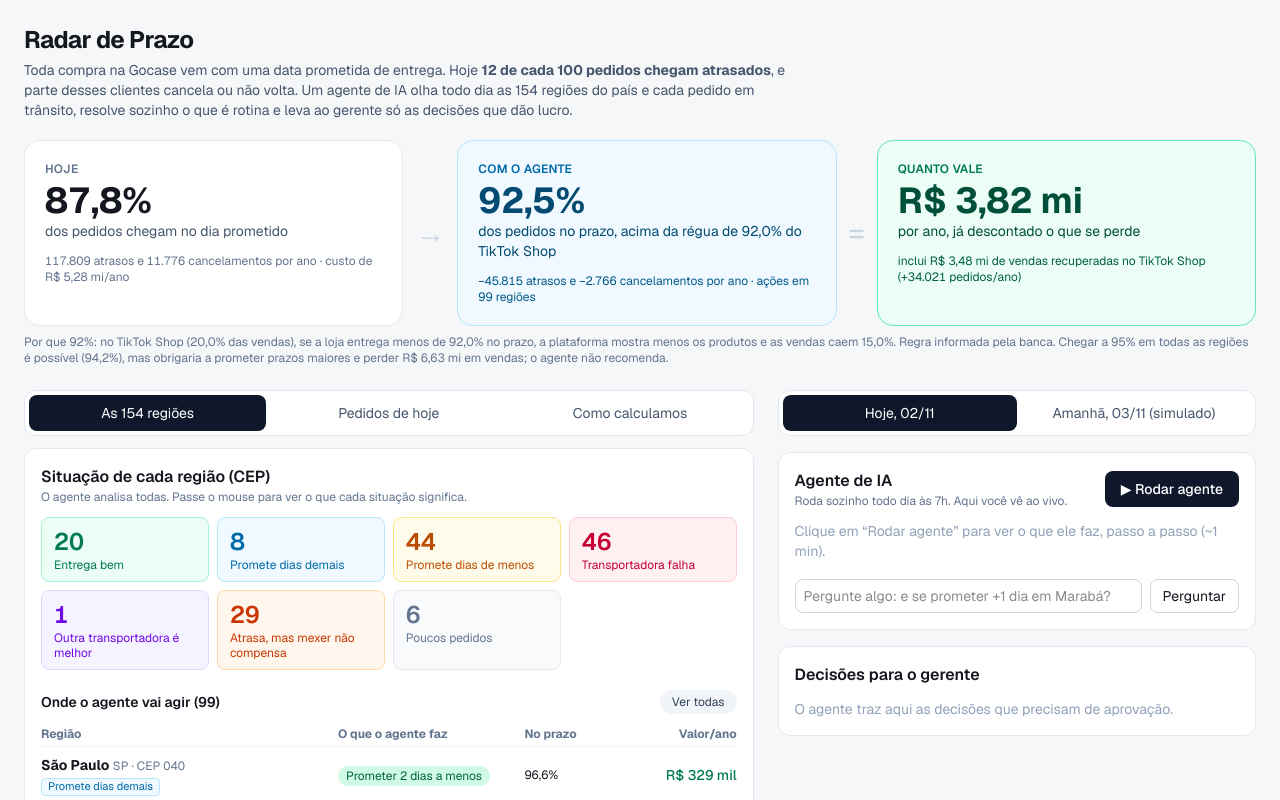
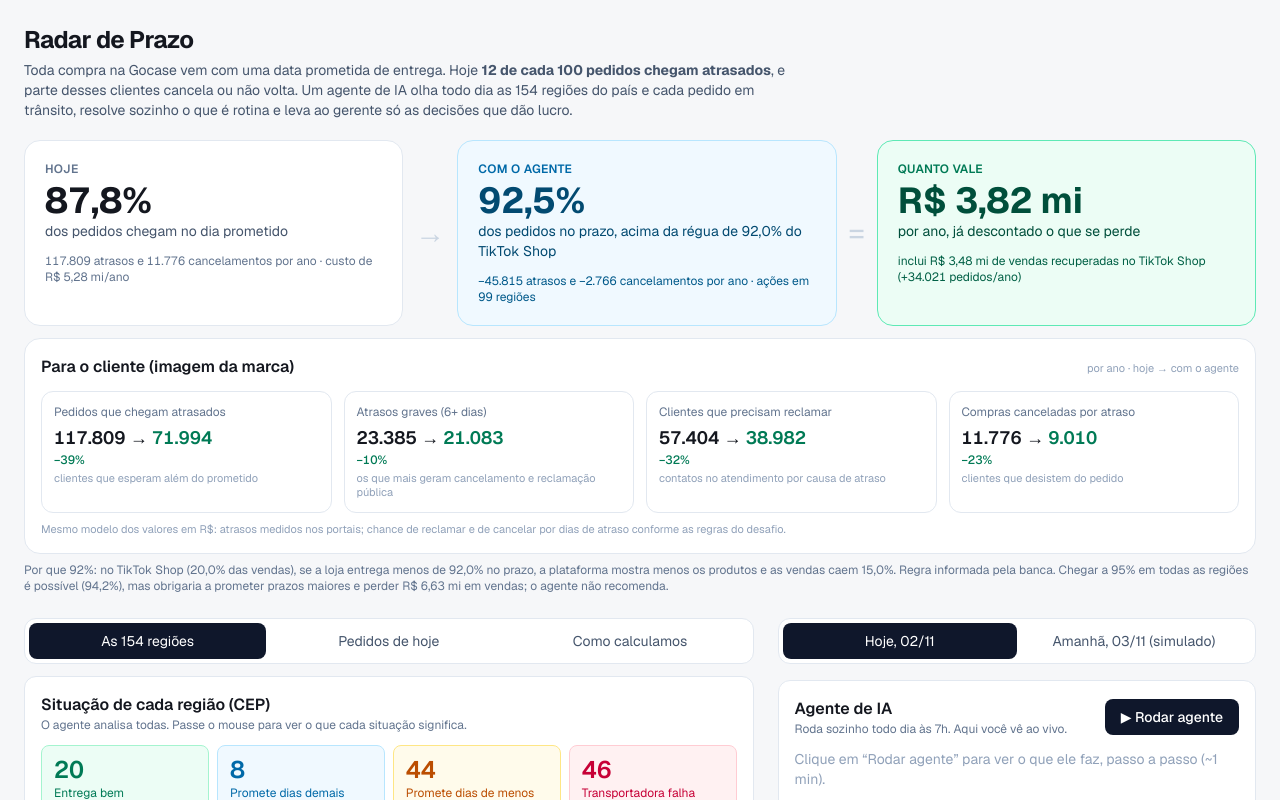
Before and after one commit to rianvilanova/gohacks-talent, a Next.js app: page / in a window 1280 px wide. Shown: the top 800 px of the page. Built offline with nearby package versions, Linux system fonts and the light colour scheme.

Commit message:
feat: placar de experiência do cliente (atrasos, atrasos graves, reclamações e cancelamentos)
Co-Authored-By: Claude Opus 5.5 <noreply@anthropic.com>

```diff
--- a/src/app/painel.tsx
+++ b/src/app/painel.tsx
@@ -4,7 +4,7 @@ import { useMemo, useRef, useState } from "react";
 import dadosJson from "@/data/radar.json";
 import {
   type Dados, type Acao, type AcaoPrefixo, type Torre, type Roteamento, type Veredito, planoAcoes, resumir, recomendada, ehAcaoReal,
-  FAIXAS, veredito, rotearNaoPostados,
+  FAIXAS, PARAMS, veredito, rotearNaoPostados,
 } from "@/lib/radar";
 import type { Proposta, Acionamento } from "@/lib/ferramentas";
 import diaSeguinteJson from "@/data/dia_seguinte.json";
@@ -146,6 +146,19 @@ export default function Painel() {
   const comChamado = new Set(chamados.map((c) => c.id));
   const atrasadosDe100 = Math.round((1 - plano.antes.noPrazo) * 100);
 
+  // ---------- experiência do cliente: hoje × com as ações recomendadas (mesmo modelo, sem número novo) ----------
+  const cliente = useMemo(() => {
+    const z = { atrasos: 0, graves: 0, contatos: 0, cancel: 0 };
+    const hoje = { ...z }, agente = { ...z };
+    for (const x of plano.prefixos) {
+      for (const [alvo, c] of [[hoje, x.antes], [agente, recomendada(x) ? x.depois : x.antes]] as const) {
+        alvo.atrasos += c.atrasos; alvo.cancel += c.cancelamentos; alvo.contatos += c.contato / PARAMS.custoContato;
+        alvo.graves += c.porFaixa["6-10"].atrasos + c.porFaixa[">10"].atrasos;
+      }
+    }
+    return { hoje, agente };
+  }, [plano]);
+
   return (
     <main className="mx-auto w-full max-w-7xl px-4 py-6 sm:px-6">
       <header>
@@ -179,6 +192,33 @@ export default function Painel() {
           {tk?.valorAno ? <div className="num mt-3 text-xs text-emerald-800">inclui {brl(tk.valorAno)} de vendas recuperadas no TikTok Shop (+{int(tk.pedidosRecuperadosAno)} pedidos/ano)</div> : null}
         </div>
       </section>
+      {/* experiência do cliente */}
+      <section className="mt-3 rounded-2xl border border-slate-200 bg-white p-4">
+        <div className="flex flex-wrap items-baseline justify-between gap-2">
+          <h2 className="font-semibold">Para o cliente (imagem da marca)</h2>
+          <span className="text-[11px] text-slate-400">por ano · hoje → com o agente</span>
+        </div>
+        <div className="mt-3 grid gap-3 sm:grid-cols-2 lg:grid-cols-4">
+          {[
+            { t: "Pedidos que chegam atrasados", h: cliente.hoje.atrasos, a: cliente.agente.atrasos, d: "clientes que esperam além do prometido" },
+            { t: "Atrasos graves (6+ dias)", h: cliente.hoje.graves, a: cliente.agente.graves, d: "os que mais geram cancelamento e reclamação pública" },
+            { t: "Clientes que precisam reclamar", h: cliente.hoje.contatos, a: cliente.agente.contatos, d: "contatos no atendimento por causa de atraso" },
+            { t: "Compras canceladas por atraso", h: cliente.hoje.cancel, a: cliente.agente.cancel, d: "clientes que desistem do pedido" },
+          ].map((k) => {
+            const queda = k.h > 0 ? (k.h - k.a) / k.h : 0;
+            return (
+              <div key={k.t} className="rounded-xl border border-slate-200 p-3">
+                <div className="text-xs text-slate-500">{k.t}</div>
+                <div className="num mt-1 text-lg font-semibold">{int(k.h)} → <span className="text-emerald-700">{int(k.a)}</span></div>
+                <div className="num text-xs font-medium text-emerald-700">{queda > 0 ? `−${Math.round(queda * 100)}%` : "="}</div>
+                <div className="mt-1 text-[11px] leading-tight text-slate-400">{k.d}</div>
+              </div>
+            );
+          })}
+        </div>
+        <p className="mt-2 text-[11px] text-slate-400">Mesmo modelo dos valores em R$: atrasos medidos nos portais; chance de reclamar e de cancelar por dias de atraso conforme as regras do desafio.</p>
+      </section>
+
       {tk && (
         <p className="mt-2 text-xs text-slate-500">
           Por que 92%: no TikTok Shop ({pct(tk.fatia)} das vendas), se a loja entrega menos de {pct(tk.regua)} no prazo, a plataforma mostra menos os produtos e as vendas caem {pct(tk.corte)}.
```
Also changed, not shown: 1 other file (tests, documents, lock files or other folders).
